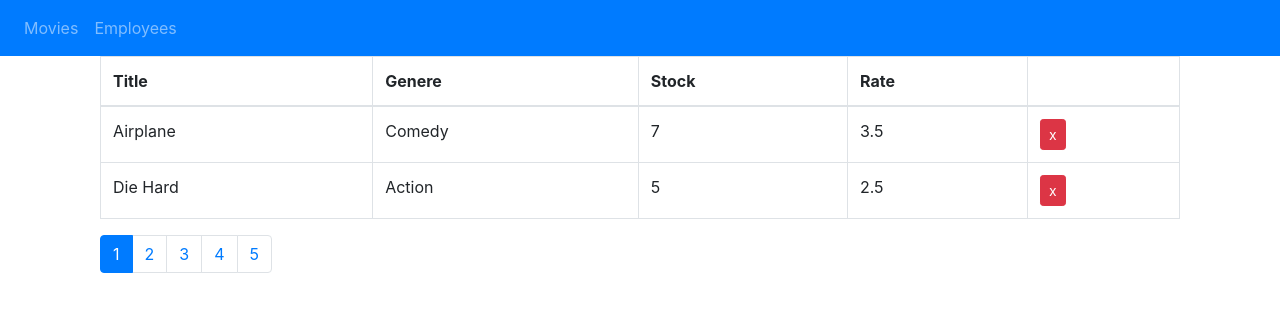
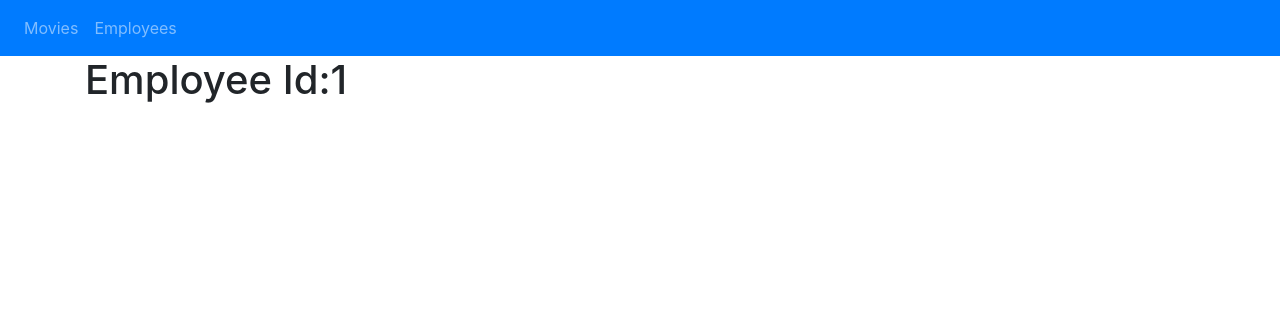
Before and after one commit to Salmanmasood/React-Router-NavBar, a React (Create React App) app: page /Employee/1 in a window 1280 px wide. Before the commit this address led to /Movies. Shown: the top 312 px of the page. Built offline with nearby package versions, Linux system fonts and the light colour scheme.

Commit message:
navbar added

```diff
--- a/src/App.js
+++ b/src/App.js
@@ -2,8 +2,10 @@ import './App.css';
 import React, { Component } from 'react';
 import MovieGrid from "./Components/MovieGrid";
 import EmployeeGrid from "./Components/EmployeeGrid";
-import {Route,Redirect} from 'react-router-dom'
+import {Route,Redirect,Switch} from 'react-router-dom'
 import NavBar from "./Components/NavBar/NavBar";
+import EmployeeForm from "./Components/EmployeeForm";
+import NotFound  from "./Components/NotFound";
 
 
 class App extends Component {
@@ -20,10 +22,16 @@ class App extends Component {
       <React.Fragment>
 <NavBar/>
 <main className="container">
+ <Switch>
     <Route path="/Movies" render={props => <MovieGrid setClass="table table-bordered" {...props} />}/>
-    <Route path="/Employees" render={props => <EmployeeGrid setClass="table table-bordered" {...props} />}/>
-    <Redirect from="/" to="/Movies"/>
+    <Route path="/Employees"  render={props => <EmployeeGrid setClass="table table-bordered" {...props} />}/>
+    <Route path="/Employee/:id"  component={EmployeeForm}/>
+    <Route path="/not-found" component={NotFound} />
+    <Redirect from="/" exact to="/Movies" />
+    <Redirect to="/not-found" />
 
+
+    </Switch>
    </main>
 
       </React.Fragment>
--- /dev/null
+++ b/src/Components/EmployeeForm.jsx
@@ -0,0 +1,8 @@
+import React from 'react';
+
+  const EmployeeForm=({match})=>{
+
+    return (<h1>Employee Id:{match.params.id}  </h1>);
+};
+
+export default EmployeeForm;
--- a/src/Components/EmployeeGrid.jsx
+++ b/src/Components/EmployeeGrid.jsx
@@ -1,6 +1,6 @@
 import React, { Component } from 'react';
 import Table from "./Table/Table";
-
+import {Link} from 'react-router-dom'
 
 class EmployeeGrid extends Component {
 
@@ -41,7 +41,7 @@ state={
       ],
       columns:[
         {id:1,title:"Id",path:"_id"},
-        {id:2,title:"Name",path:"name"},
+        {id:2,title:"Name",path:"name",content:employee=>(<Link to={`/Employee/${employee._id}`}>{employee.name}</Link>)},
         {id:3,title:"Department",path:"department"},
         {id:4,title:"Salary",path:"salary"},
         {id:6,path:"Delete",content:employee=>(<button className="btn btn-sm btn-danger" onClick={() => this .handleDelete(employee)}>x</button> )}
--- a/src/Components/NavBar/NavBar.jsx
+++ b/src/Components/NavBar/NavBar.jsx
@@ -4,7 +4,7 @@ import { Link } from "react-router-dom";
 const NavBar = () => {
   return (
 
-<nav class="navbar navbar-expand-sm bg-primary navbar-dark">
+<nav className="navbar navbar-expand-sm bg-primary navbar-dark">
 
 <ul className="navbar-nav">
       <li  className="nav-item">
--- /dev/null
+++ b/src/Components/NotFound.jsx
@@ -0,0 +1,7 @@
+import React from "react";
+
+const NotFound = () => {
+  return <h1>Not Found</h1>;
+};
+
+export default NotFound;
```
Also changed, not shown: 1 other file (tests, documents, lock files or other folders).
